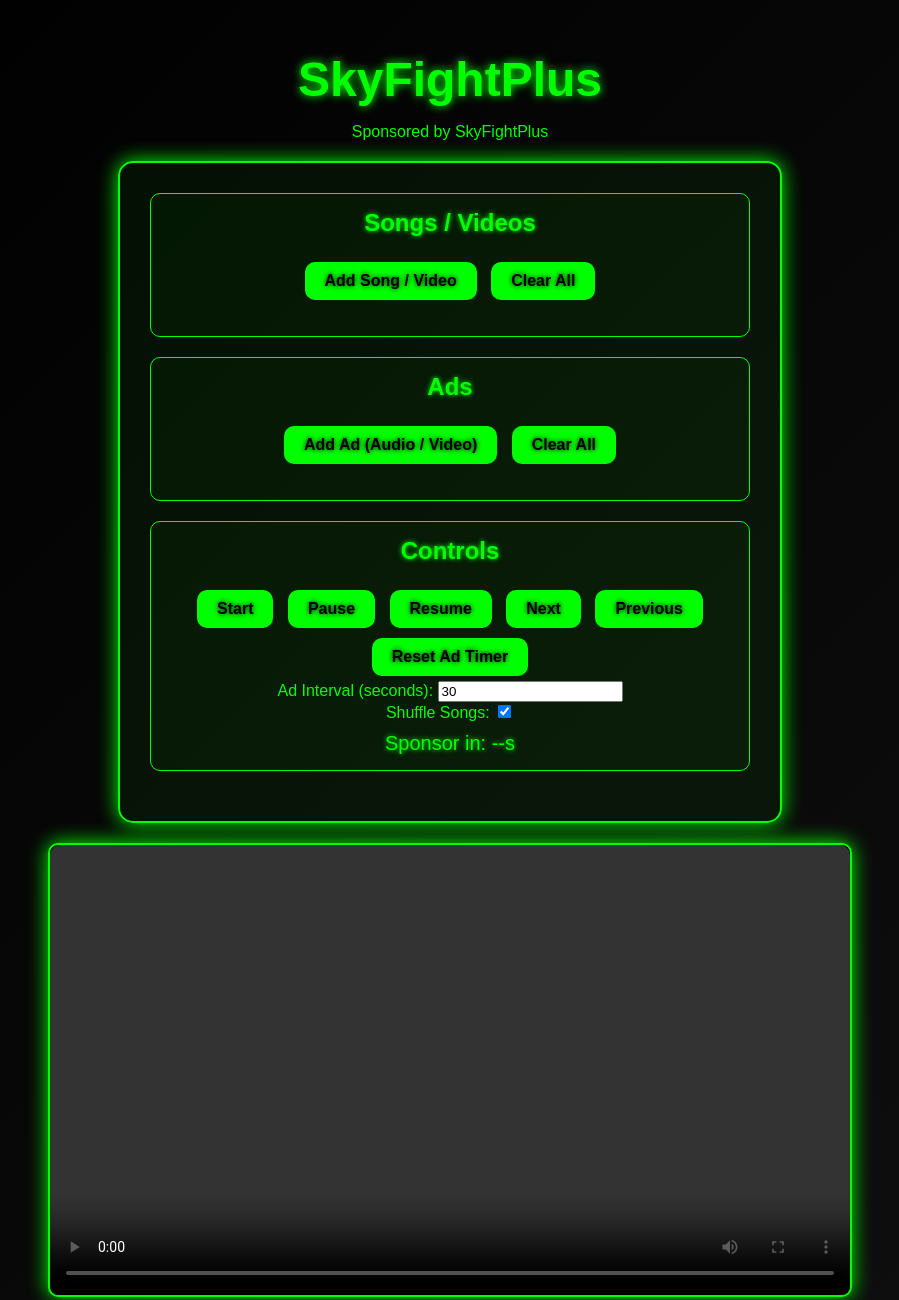
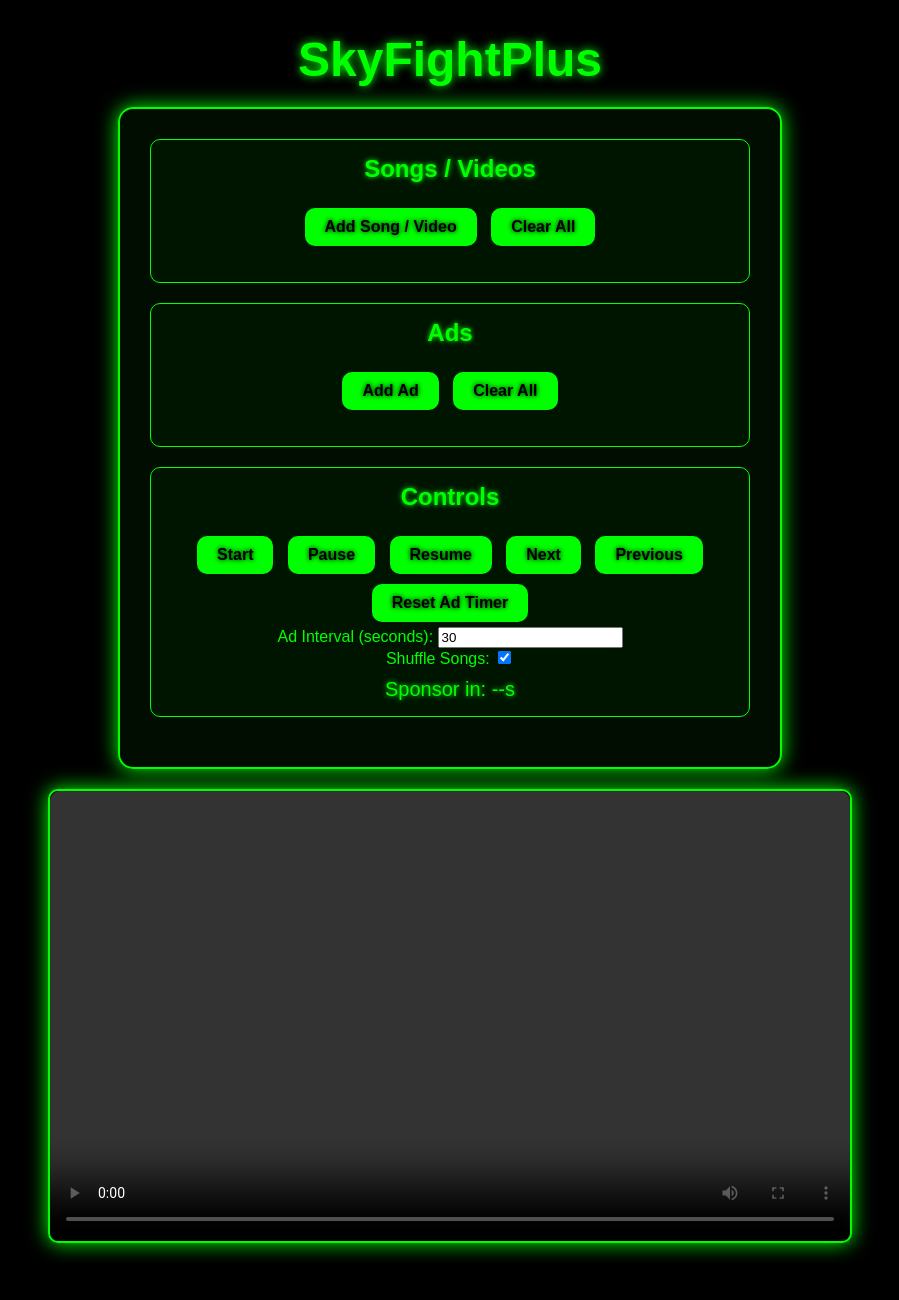
Before and after one commit to nivbarlehis561-a11y/Skyfight-, a plain HTML site: page index.html in a window 1280 px wide. Shown: the top 1300 px of the page, without its empty margins (190-1089 px from the left). After the commit the page ends 1263 px from the top, so only its background shows below. Drawn offline with Linux system fonts and the light colour scheme.

Commit message:
Update index.html

```diff
--- a/index.html
+++ b/index.html
@@ -2,134 +2,30 @@
 <html lang="en">
 <head>
 <meta charset="UTF-8">
-<title>SkyFightPlus</title>
+<title>SkyFightPlus Player</title>
 <style>
-  /* GENERAL BODY */
-  body {
-    margin: 0;
-    font-family: Arial, sans-serif;
-    background: linear-gradient(135deg, #000000, #0f0f0f);
-    color: #00ff00;
-    text-align: center;
-    padding: 20px;
-  }
-
-  h1 {
-    font-size: 48px;
-    margin-bottom: 10px;
-    text-shadow: 0 0 10px #00ff00;
-  }
-
-  /* MAIN MENU BOX */
-  .menu-box {
-    background: rgba(0,255,0,0.05);
-    border: 2px solid #00ff00;
-    border-radius: 15px;
-    padding: 30px;
-    margin: 20px auto;
-    width: 600px;
-    box-shadow: 0 0 20px #00ff00;
-  }
-
-  /* SECTIONS */
-  .section {
-    margin-bottom: 20px;
-    padding: 15px;
-    border: 1px solid #00ff00;
-    border-radius: 10px;
-    background: rgba(0,255,0,0.03);
-  }
-
-  .section h2 {
-    margin-top: 0;
-    text-shadow: 0 0 5px #00ff00;
-  }
-
-  /* BUTTONS */
-  button {
-    margin: 5px;
-    padding: 10px 20px;
-    font-size: 16px;
-    border-radius: 10px;
-    border: none;
-    cursor: pointer;
-    background-color: #00ff00;
-    color: #000;
-    font-weight: bold;
-    text-shadow: 0 0 5px #000;
-    transition: 0.3s;
-  }
-
-  button:hover {
-    background-color: #00cc00;
-  }
-
-  /* LIST ITEMS */
-  ul {
-    list-style: none;
-    padding: 0;
-  }
-
-  li {
-    margin: 5px 0;
-    padding: 5px;
-    border: 1px solid #00ff00;
-    border-radius: 8px;
-    display: flex;
-    justify-content: space-between;
-    align-items: center;
-    background: rgba(0,255,0,0.05);
-  }
-
-  li span {
-    flex-grow: 1;
-    text-align: left;
-    padding-left: 10px;
-  }
-
-  /* PLAYER VIDEO */
-  #player-container {
-    width: 80%;
-    max-width: 800px;
-    height: 450px;
-    margin: 20px auto;
-    background: black;
-    border: 2px solid #00ff00;
-    border-radius: 10px;
-    box-shadow: 0 0 20px #00ff00;
-    position: relative;
-  }
-
-  video, audio {
-    width: 100%;
-    height: 100%;
-    border-radius: 10px;
-    background: black;
-  }
-
-  /* TIMER DISPLAY */
-  #ad-timer {
-    margin-top: 10px;
-    font-size: 20px;
-    text-shadow: 0 0 5px #00ff00;
-  }
-
-  /* OPTIONS */
-  .options input[type=number] {
-    width: 60px;
-    text-align: center;
-    margin-left: 5px;
-  }
-
+body {
+  margin:0; font-family: Arial; background: black; color:#00ff00; text-align:center;
+}
+h1{font-size:48px;text-shadow:0 0 10px #00ff00;margin-bottom:10px;}
+.menu-box{width:600px;margin:20px auto;padding:30px;border:2px solid #00ff00;border-radius:15px;box-shadow:0 0 20px #00ff00;background: rgba(0,255,0,0.05);}
+.section{margin-bottom:20px;padding:15px;border:1px solid #00ff00;border-radius:10px;background:rgba(0,255,0,0.03);}
+.section h2{margin-top:0;text-shadow:0 0 5px #00ff00;}
+button{margin:5px;padding:10px 20px;font-size:16px;border-radius:10px;border:none;cursor:pointer;background-color:#00ff00;color:#000;font-weight:bold;text-shadow:0 0 5px #000;transition:0.3s;}
+button:hover{background-color:#00cc00;}
+ul{list-style:none;padding:0;}
+li{margin:5px 0;padding:5px;border:1px solid #00ff00;border-radius:8px;display:flex;justify-content:space-between;align-items:center;background:rgba(0,255,0,0.05);}
+li span{flex-grow:1;text-align:left;padding-left:10px;}
+#player-container{width:80%;max-width:800px;height:450px;margin:20px auto;background:black;border:2px solid #00ff00;border-radius:10px;box-shadow:0 0 20px #00ff00;position:relative;}
+video, audio{width:100%;height:100%;border-radius:10px;background:black;}
+#ad-timer{margin-top:10px;font-size:20px;text-shadow:0 0 5px #00ff00;}
+.options input[type=number]{width:60px;text-align:center;margin-left:5px;}
 </style>
 </head>
 <body>
 
 <h1>SkyFightPlus</h1>
-<p>Sponsored by SkyFightPlus</p>
-
 <div class="menu-box">
-  <!-- SONG SECTION -->
   <div class="section" id="songs-section">
     <h2>Songs / Videos</h2>
     <button onclick="addSong()">Add Song / Video</button>
@@ -137,15 +33,13 @@
     <ul id="songs-list"></ul>
   </div>
 
-  <!-- AD SECTION -->
   <div class="section" id="ads-section">
     <h2>Ads</h2>
-    <button onclick="addAd()">Add Ad (Audio / Video)</button>
+    <button onclick="addAd()">Add Ad</button>
     <button onclick="clearAds()">Clear All</button>
     <ul id="ads-list"></ul>
   </div>
 
-  <!-- PLAYER CONTROLS -->
   <div class="section" id="controls-section">
     <h2>Controls</h2>
     <button onclick="startPlayer()">Start</button>
@@ -163,7 +57,6 @@
   </div>
 </div>
 
-<!-- PLAYER -->
 <div id="player-container">
   <video id="player" controls></video>
 </div>
@@ -251,8 +144,8 @@
 }
 
 function startPlayer() {
-  if(songs.length === 0) { alert('Upload at least one song/video!'); return;}
-  if(ads.length === 0) { alert('Upload at least one ad!'); return;}
+  if(songs.length===0) { alert('Upload at least one song/video!'); return;}
+  if(ads.length===0) { alert('Upload at least one ad!'); return;}
   shuffle = document.getElementById('shuffle-songs').checked;
   adIntervalTime = document.getElementById('ad-interval').value * 1000;
   currentSongIndex = 0;
@@ -261,10 +154,10 @@
 }
 
 function playSong() {
-  if(songs.length === 0) return;
+  if(songs.length===0) return;
   isPlayingAd = false;
   player.src = songs[currentSongIndex];
-  player.play().catch(e=>alert('Error playing song!'));
+  player.play().catch(e=>alert('Error playing song/video!'));
   player.onended = () => {
     if(shuffle) {
       currentSongIndex = Math.floor(Math.random()*songs.length);
@@ -289,7 +182,7 @@
 }
 
 function playAd() {
-  if(ads.length === 0) return;
+  if(ads.length===0) return;
   isPlayingAd = true;
   clearInterval(countdownTimer);
   let previousTime = player.currentTime;
@@ -298,10 +191,9 @@
   player.src = ads[adIndex];
   player.play().catch(e=>alert('Error playing ad!'));
   player.onended = () => {
-    // Resume song exactly where it left off
     player.src = previousSrc;
     player.currentTime = previousTime;
-    player.play().catch(e=>alert('Error resuming song!'));
+    player.play().catch(e=>alert('Error resuming song/video!'));
     isPlayingAd = false;
     startAdTimer();
   };
@@ -335,6 +227,5 @@
   startAdTimer();
 }
 </script>
-
 </body>
 </html>
```
